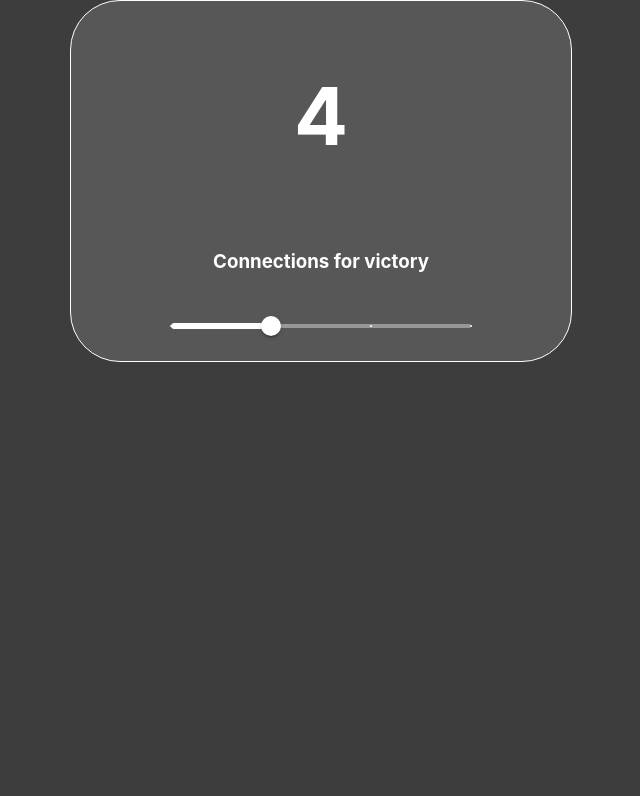
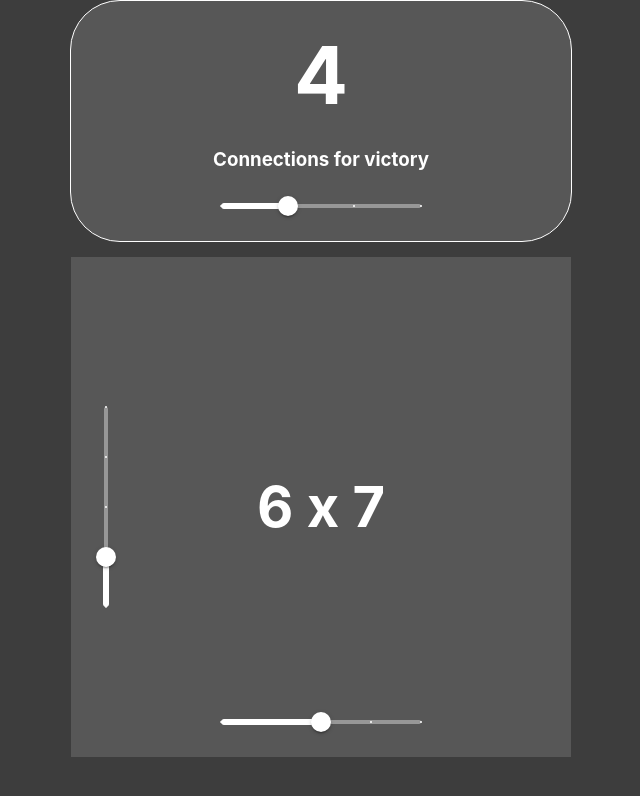
Before and after one commit to DanielAugustJanson/con-x, a React (Create React App) app: page / in a window 1280 px wide. Shown: the top 796 px of the page, without its empty margins (319-959 px from the left). Built offline with nearby package versions, Linux system fonts and the light colour scheme.

Commit message:
Grid size slider added

```diff
--- a/src/App.css
+++ b/src/App.css
@@ -2,11 +2,20 @@ body{
   background-color: rgb(61, 61, 61);
 }
 
+*{
+  margin: 0;
+  padding: 0;
+}
+
 .playBox{
   display: flex;
+  flex-direction: column;
   align-items: center;
   justify-content: center;
+  gap: 15px;
 }
+
+
 
 .connectionBox{
   display: flex;
@@ -19,10 +28,45 @@ body{
   min-width: 500px;
 }
 
+.gameSizeBox{
+  position: relative;
+  min-width: 500px;
+  min-height: 500px;
+  background-color: rgb(87, 87, 87);
+  display: flex;
+  flex-direction: column;
+  align-items: center;
+  justify-content: center;
+  gap: 15px;
+}
+
+
 .connectionBox *{
   color: white;
 }
 
 #connectionDisplay{
   font-size: 5rem;
+  margin: 25px;
 }
+
+#vertSlider{
+position: absolute;
+left: 0%;
+}
+
+#horiSlider{
+  position: absolute;
+  bottom: 0%;
+}
+
+#sizeDisplay{
+  position: relative;
+  top: 0;
+  left: 0;
+  color: white;
+  text-align: justify;
+  text-justify: inter-word;
+  font-size: 3.5rem;
+
+}
--- a/src/components/CreationScreen.js
+++ b/src/components/CreationScreen.js
@@ -1,6 +1,7 @@
 import React, { useState } from "react";
 import PropTypes from "prop-types";
 import Slider from "@mui/material/Slider";
+import { Height } from "@mui/icons-material";
 
 const CreationScreen = (props) => {
   const [connections, setConnections] = useState(4);
@@ -11,6 +12,14 @@ const CreationScreen = (props) => {
     setConnections(newValue);
   }
 
+  function setHeight(event, newValue) {
+    setPlayHeight(newValue);
+  }
+
+  function setWidth(event, newValue) {
+    setPlayWidth(newValue);
+  }
+
   return (
     <div className="playBox">
       <div className="connectionBox">
@@ -19,9 +28,9 @@ const CreationScreen = (props) => {
 
         <Slider
           sx={{
-            width: "300px",
+            width: "200px",
             color: "white",
-            margin: "20px"
+            margin: "20px",
           }}
           defaultValue={connections}
           onChange={setConnectionsValue}
@@ -31,6 +40,40 @@ const CreationScreen = (props) => {
           max={6}
         />
       </div>
+      <div className="gameSizeBox">
+        <h3 id="sizeDisplay">
+          {playHeight} x {playWidth}
+        </h3>
+        <Slider
+          id="vertSlider"
+          sx={{
+            height: "200px",
+            color: "white",
+            margin: "20px",
+          }}
+          value={playHeight}
+          orientation="vertical"
+          onChange={setHeight}
+          step={1}
+          marks
+          min={5}
+          max={9}
+        />
+        <Slider
+          id="horiSlider"
+          sx={{
+            width: "200px",
+            color: "white",
+            margin: "20px",
+          }}
+          value={playWidth}
+          onChange={setWidth}
+          step={1}
+          marks
+          min={5}
+          max={9}
+        />
+      </div>
     </div>
   );
 };
```
